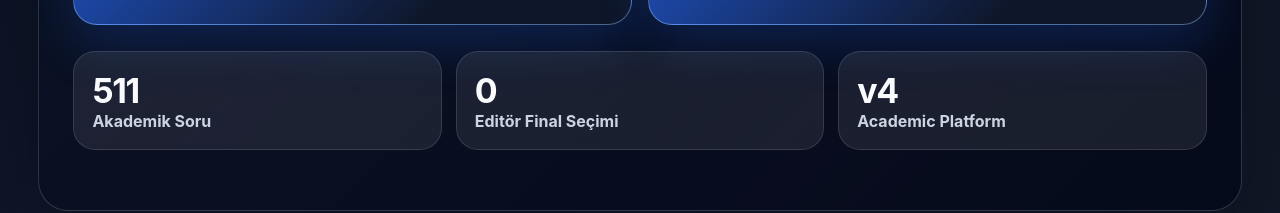
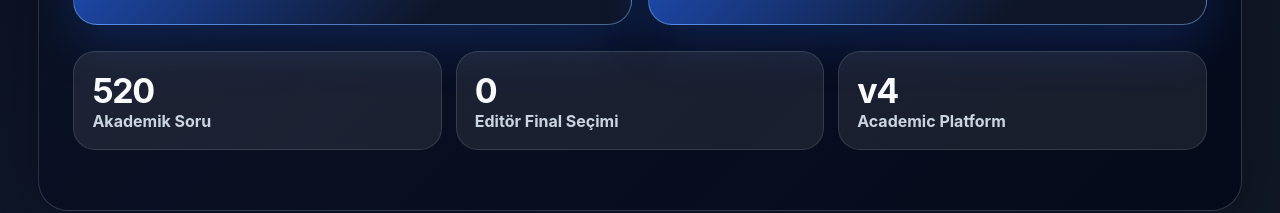
Before and after one commit to sinantargay/online_sinav_platformu, a React (Vite) app: page / in a window 1280 px wide. Shown: the part 1290-1503 px from the top of the page. Built offline with nearby package versions, Linux system fonts and the light colour scheme.

Commit message:
Add verified June 2026 current questions

```diff
--- a/src/data/currentVerifiedPack.js
+++ b/src/data/currentVerifiedPack.js
@@ -82,5 +82,131 @@ export default [
     answer:'B',
     explanation:'Benjamin’in aura kavramı sanat eserinin tekilliği, mesafesi ve mekanik yeniden üretimle değişen statüsünü açıklamak için kullanılır.',
     source:'Walter Benjamin, Teknik Olarak Yeniden Üretilebilirlik Çağında Sanat Yapıtı.'
+  },
+  {
+    id:'GUNCEL-2026-DBPFP-001',
+    category:'Güncel Fotoğraf',
+    difficulty:'Zor',
+    quality:'final-caliber',
+    sourceType:'Güncel doğrulanmış kaynak',
+    questionType:'Final olası güncel fotoğraf ödülü',
+    probability:5,
+    question:'2026 Deutsche Börse Photography Foundation Prize’ın kazananı, AS OPPOSED TO THE TRUTH sergisiyle aşağıdakilerden hangisidir?',
+    choices:{A:'Jane Evelyn Atwood',B:'Weronika Gęsicka',C:'Amak Mahmoodian',D:'Rene Matić',E:'Laia Abril'},
+    answer:'D',
+    explanation:'The Photographers’ Gallery duyurusuna göre 2026 ödülünü, CCA Berlin’deki AS OPPOSED TO THE TRUTH sergisiyle Rene Matić kazanmıştır.',
+    source:'The Photographers’ Gallery, Deutsche Börse Photography Foundation Prize 2026 duyurusu.'
+  },
+  {
+    id:'GUNCEL-2026-DBPFP-002',
+    category:'Güncel Fotoğraf',
+    difficulty:'Zor',
+    quality:'final-caliber',
+    sourceType:'Güncel doğrulanmış kaynak',
+    questionType:'Final olası çağdaş fotoğraf kavramı',
+    probability:4,
+    question:'The Photographers’ Gallery’nin 2026 Deutsche Börse Photography Foundation Prize kısa listesi için vurguladığı ana tartışma eksenlerinden biri aşağıdakilerden hangisidir?',
+    choices:{A:'Saf biçimcilik ve piktoryalizm dönüşü',B:'Fotoğrafik gerçek ile kurmaca arasındaki sınırların değişmesi',C:'Yalnızca analog karanlık oda teknikleri',D:'Rönesans perspektifinin yeniden doğuşu',E:'Akademik natürmort geleneği'},
+    answer:'B',
+    explanation:'2026 kısa listesi; sürgün, hafıza, toplumsal eşitsizlikler, kimlik, aidiyet ve fotoğrafik gerçek ile kurmaca arasındaki sınırların değişmesi ekseninde tanımlanmıştır.',
+    source:'The Photographers’ Gallery, Deutsche Börse Photography Foundation Prize 2026 program metni.'
+  },
+  {
+    id:'GUNCEL-2026-DBPFP-003',
+    category:'Güncel Fotoğraf',
+    difficulty:'Orta',
+    quality:'final-caliber',
+    sourceType:'Güncel doğrulanmış kaynak',
+    questionType:'Final olası fotoğrafçı-eser eşleştirme',
+    probability:4,
+    question:'2026 Deutsche Börse Photography Foundation Prize kısa listesinde Encyclopaedia adlı yayınıyla yer alan sanatçı kimdir?',
+    choices:{A:'Weronika Gęsicka',B:'Jane Evelyn Atwood',C:'Rene Matić',D:'Amak Mahmoodian',E:'Cao Fei'},
+    answer:'A',
+    explanation:'Weronika Gęsicka, BLOW UP PRESS ve Jednostka Gallery tarafından yayımlanan Encyclopaedia ile 2026 kısa listesine alınmıştır.',
+    source:'The Photographers’ Gallery, Deutsche Börse Photography Foundation Prize 2026 sanatçı notları.'
+  },
+  {
+    id:'GUNCEL-2026-PULITZER-001',
+    category:'Genel Kültür',
+    difficulty:'Zor',
+    quality:'final-caliber',
+    sourceType:'Güncel doğrulanmış kaynak',
+    questionType:'Final olası edebiyat ödülü',
+    probability:5,
+    question:'2026 Pulitzer Kurgu Ödülü’nü kazanan eser ve yazarı aşağıdakilerden hangisidir?',
+    choices:{A:'Audition — Katie Kitamura',B:'Stag Dance: A Quartet — Torrey Peters',C:'Angel Down — Daniel Kraus',D:'Liberation — Bess Wohl',E:'Ars Poeticas — Juliana Spahr'},
+    answer:'C',
+    explanation:'Pulitzer’in 2026 listesine göre Kurgu dalında ödül Angel Down adlı romanıyla Daniel Kraus’a verilmiştir.',
+    source:'The Pulitzer Prizes, 2026 Prize Winners and Finalists.'
+  },
+  {
+    id:'GUNCEL-2026-PULITZER-002',
+    category:'Genel Kültür',
+    difficulty:'Zor',
+    quality:'final-caliber',
+    sourceType:'Güncel doğrulanmış kaynak',
+    questionType:'Final olası edebi biçim sorusu',
+    probability:4,
+    question:'Pulitzer’in 2026 açıklamasına göre Daniel Kraus’un Angel Down romanını biçimsel olarak ayırt eden özelliklerden biri hangisidir?',
+    choices:{A:'Tamamı mektuplardan oluşması',B:'Tek bir cümle halinde anlatılması',C:'Sadece şiir parçalarından oluşması',D:'Sessiz sinema senaryosu biçiminde yazılması',E:'Tamamen fotoğraf altyazılarından oluşması'},
+    answer:'B',
+    explanation:'Pulitzer açıklaması, Angel Down’ı I. Dünya Savaşı üzerine tek cümlede anlatılan, alegori, büyülü gerçekçilik ve bilimkurguyu birleştiren bir roman olarak tanımlar.',
+    source:'The Pulitzer Prizes, Fiction 2026 açıklaması.'
+  },
+  {
+    id:'GUNCEL-2026-PULITZER-003',
+    category:'Genel Kültür',
+    difficulty:'Orta',
+    quality:'final-caliber',
+    sourceType:'Güncel doğrulanmış kaynak',
+    questionType:'Final olası drama ödülü',
+    probability:4,
+    question:'2026 Pulitzer Drama Ödülü’nü kazanan Liberation adlı oyunun yazarı kimdir?',
+    choices:{A:'Bess Wohl',B:'Nazareth Hassan',C:'Talene Monahon',D:'Sarah Ruhl',E:'Annie Baker'},
+    answer:'A',
+    explanation:'Pulitzer 2026 listesinde Drama dalının kazananı Bess Wohl’un Liberation adlı oyunudur.',
+    source:'The Pulitzer Prizes, 2026 Prize Winners and Finalists.'
+  },
+  {
+    id:'GUNCEL-2026-PULITZER-004',
+    category:'Genel Kültür',
+    difficulty:'Orta',
+    quality:'final-caliber',
+    sourceType:'Güncel doğrulanmış kaynak',
+    questionType:'Final olası şiir ödülü',
+    probability:3,
+    question:'2026 Pulitzer Şiir Ödülü’nü kazanan Ars Poeticas adlı kitabın yazarı kimdir?',
+    choices:{A:'Patricia Smith',B:'Douglas Kearney',C:'Juliana Spahr',D:'Yiyun Li',E:'Hala Alyan'},
+    answer:'C',
+    explanation:'Pulitzer 2026 listesinde Şiir dalında ödül Ars Poeticas adlı kitabıyla Juliana Spahr’a verilmiştir.',
+    source:'The Pulitzer Prizes, Poetry 2026 açıklaması.'
+  },
+  {
+    id:'GUNCEL-2026-TURNER-001',
+    category:'Güncel Sanat',
+    difficulty:'Zor',
+    quality:'final-caliber',
+    sourceType:'Güncel doğrulanmış kaynak',
+    questionType:'Final olası çağdaş sanat ödülü',
+    probability:4,
+    question:'2026 Turner Prize kısa listesinde The Ruin adlı spoken-word performansıyla öne çıkan sanatçı kimdir?',
+    choices:{A:'Simeon Barclay',B:'Tanoa Sasraku',C:'Kira Freije',D:'Marguerite Humeau',E:'Lubaina Himid'},
+    answer:'A',
+    explanation:'2026 Turner Prize kısa listesinde Simeon Barclay, İngiliz kimliği, sınıf, ırk ve erkeklik temalarını işleyen The Ruin adlı spoken-word performansıyla yer almıştır.',
+    source:'Tate Britain duyurusu; The Guardian, 23 Nisan 2026 Turner Prize kısa liste haberi.'
+  },
+  {
+    id:'GUNCEL-2026-TURNER-002',
+    category:'Güncel Sanat',
+    difficulty:'Zor',
+    quality:'final-caliber',
+    sourceType:'Güncel doğrulanmış kaynak',
+    questionType:'Final olası sergi-mekân bilgisi',
+    probability:4,
+    question:'2026 Turner Prize sergisi hangi kurumda düzenlenecek şekilde duyurulmuştur?',
+    choices:{A:'Tate Modern',B:'Whitechapel Gallery',C:'Middlesbrough Institute of Modern Art',D:'Serpentine Galleries',E:'Hayward Gallery'},
+    answer:'C',
+    explanation:'2026 Turner Prize sergisinin Teesside University bünyesindeki Middlesbrough Institute of Modern Art’ta düzenleneceği açıklanmıştır.',
+    source:'Tate Britain duyurusu; The Guardian, 23 Nisan 2026 Turner Prize kısa liste haberi.'
   }
 ];
```
